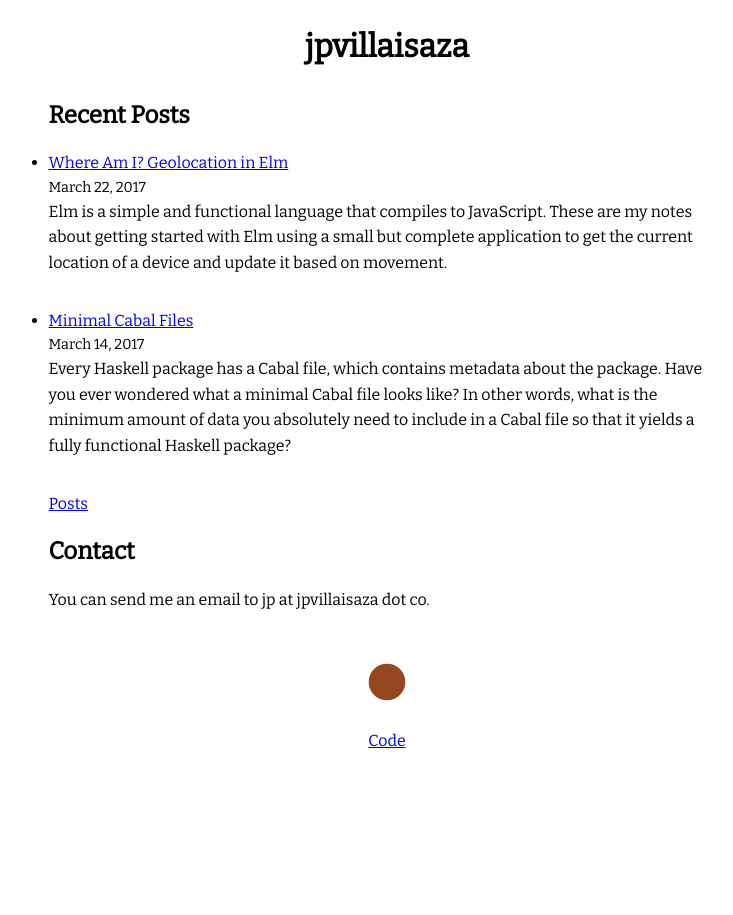
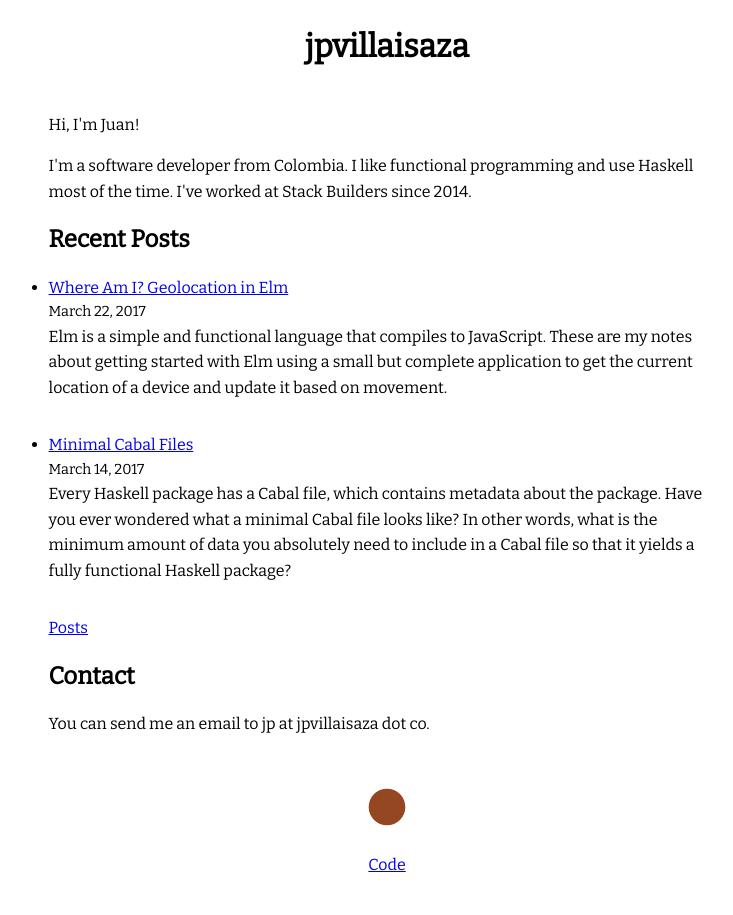
Before and after one commit to jpvillaisaza/jpvillaisaza.github.io, a Jekyll site: the page built from _pages/index.html, in a window 1280 px wide. Shown: the whole page, without its empty margins (253-986 px from the left). Built offline with Jekyll 4.4.1, drawn with Linux system fonts in a browser that asks for light colours.

Commit message:
Add short intro

```diff
--- a/_pages/index.html
+++ b/_pages/index.html
@@ -1,6 +1,15 @@
 ---
 permalink: /
 ---
+
+<p>
+  Hi, I'm Juan!
+</p>
+<p>
+  I'm a software developer from Colombia. I like functional
+  programming and use Haskell most of the time. I've worked at Stack
+  Builders since 2014.
+</p>
 
 <section>
   <h2>Recent Posts</h2>
```
